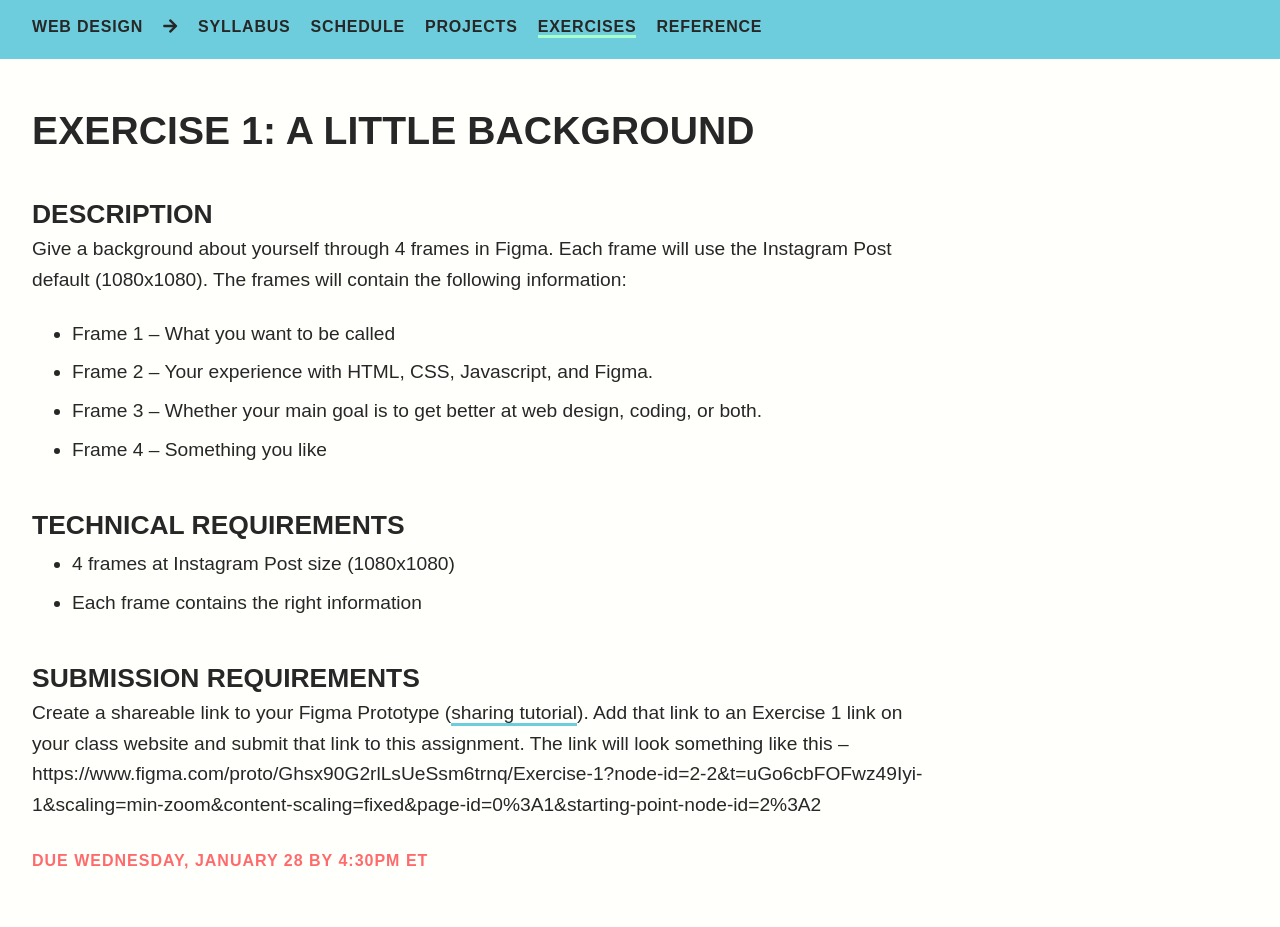
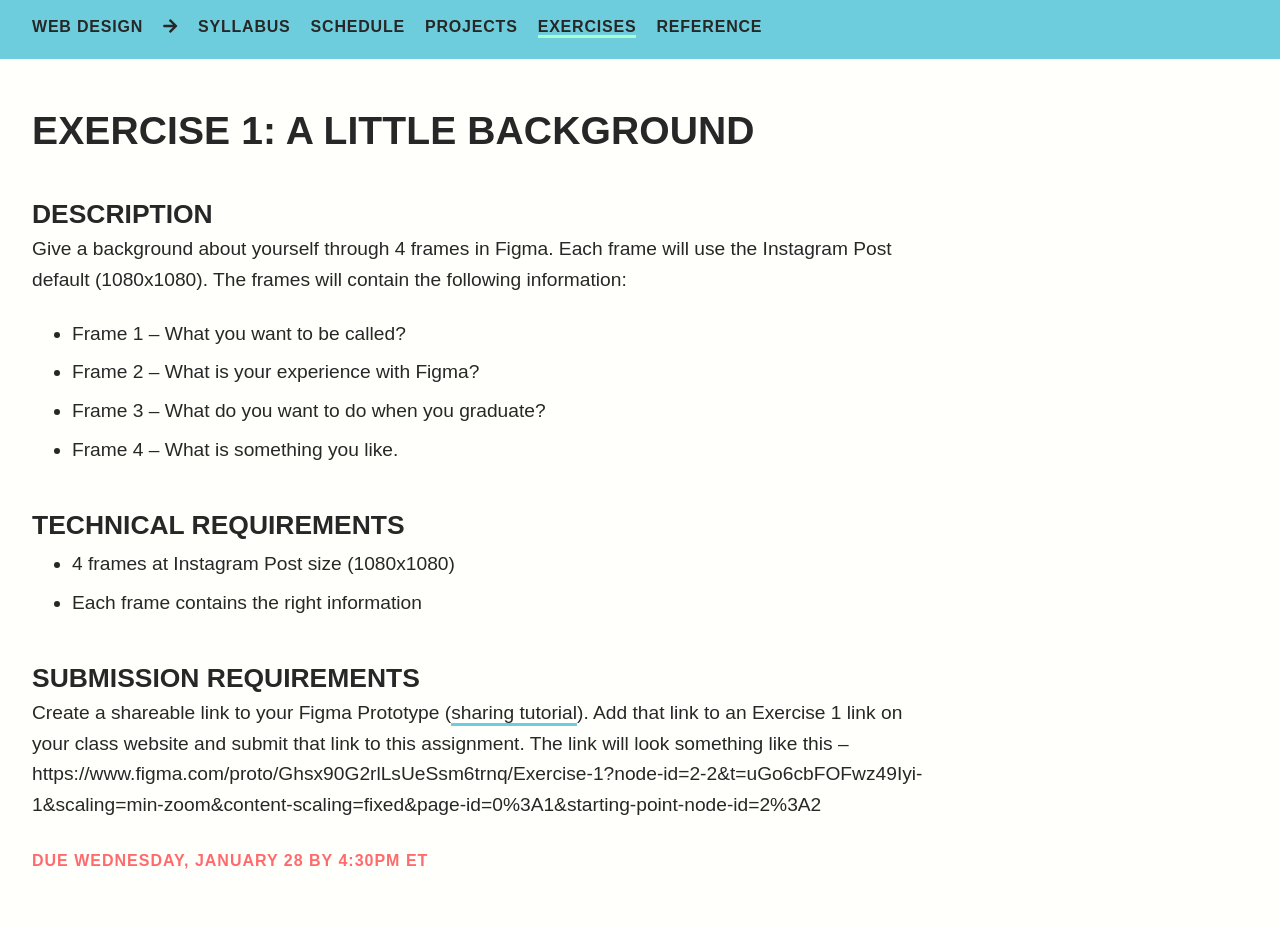
Before and after one commit to gmu-gd/web26-spring, a Jekyll site: the page built from _posts/exercises/2026-01-21-e1.md, in a window 1280 px wide. Built offline with Jekyll 4.4.1, drawn with Linux system fonts in a browser that asks for light colours; some web fonts are replaced.

Commit message:
Update 2026-01-21-e1.md

```diff
--- a/_posts/exercises/2026-01-21-e1.md
+++ b/_posts/exercises/2026-01-21-e1.md
@@ -9,10 +9,10 @@ categories: [exercises]
 ### Description
 Give a background about yourself through 4 frames in Figma. Each frame will use the Instagram Post default (1080x1080). The frames will contain the following information:
 
-* Frame 1 – What you want to be called
-* Frame 2 – Your experience with HTML, CSS, Javascript, and Figma.
-* Frame 3 – Whether your main goal is to get better at web design, coding, or both.
-* Frame 4 – Something you like
+* Frame 1 – What you want to be called?
+* Frame 2 – What is your experience with Figma?
+* Frame 3 – What do you want to do when you graduate?
+* Frame 4 – What is something you like.
 
 ### Technical Requirements
 
```
